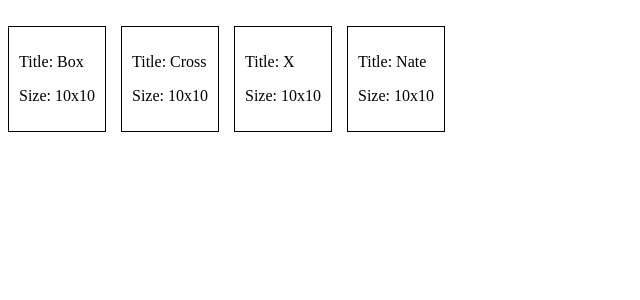
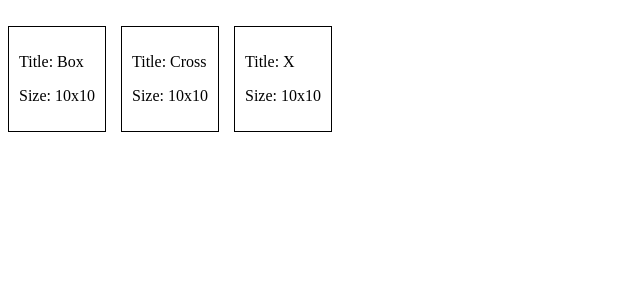
Before and after one commit to carmstrong070/Pictogram, a Next.js app in the folder gui/: page / in a window 1280 px wide. Shown: the top 300 px of the page, without its empty margins (0-640 px from the left). Built offline with nearby package versions, Linux system fonts and the light colour scheme.

Commit message:
Refined click and drag logic inside of handleMouseUp, removed Nate

```diff
--- a/gui/src/content/puzzles.js
+++ b/gui/src/content/puzzles.js
@@ -52,24 +52,6 @@ const puzzleList = [
       [1, 0, 0, 0, 0, 0, 0, 0, 0, 1]
     ],
     hint: "X"
-  },
-  {
-      id: 4,
-      title: "Nate",
-      size: 10,
-      solution: [
-        [1, 0, 0, 0, 1, 0, 1, 1, 1, 0],
-        [1, 1, 0, 0, 1, 0, 0, 1, 0, 0],
-        [1, 0, 1, 0, 1, 0, 0, 1, 0, 0],
-        [1, 0, 0, 1, 1, 0, 0, 1, 0, 0],
-        [1, 0, 0, 0, 1, 0, 1, 1, 1, 0],
-        [1, 1, 1, 1, 1, 1, 1, 1, 1, 1],
-        [1, 0, 0, 0, 0, 1, 0, 0, 0, 0],
-        [1, 0, 1, 1, 1, 1, 0, 1, 1, 1],
-        [1, 0, 0, 0, 1, 1, 0, 0, 0, 1],
-        [1, 1, 1, 1, 1, 1, 1, 1, 1, 1]
-      ],
-      hint: "Slur"
   }
 ];
 
--- a/gui/src/pages/index.js
+++ b/gui/src/pages/index.js
@@ -17,6 +17,34 @@ const index = () => {
     }
   }, [puzzleProgress])
 
+
+  const handleClick = (button, startValue, endValue, currentPuzzle, columnIndex, rowIndex) => {
+    let currentCell = currentPuzzle[rowIndex][columnIndex]
+
+    // Left click logic
+    if (button === 0) {
+      if (currentCell === 0 && startValue !== 1 || startValue === 0 && endValue === 1 && currentCell !== 2) {
+        currentPuzzle[rowIndex][columnIndex] = 1
+      }
+      else if (endValue === 1 && currentCell !== 2 || startValue === 1 && currentCell === 1) {
+        currentPuzzle[rowIndex][columnIndex] = 0
+      }
+    }
+
+    // Right click logic
+    else if (button === 2) {
+      if (startValue === 0 && currentCell !== 1 || startValue === 0 && endValue === 0 && currentCell !== 1) {
+        currentPuzzle[rowIndex][columnIndex] = 2
+      }
+      else if (startValue === 1 && endValue !== 2 && currentCell === 1 || startValue === 2 && endValue === 0 && currentCell !== 1) {
+        currentPuzzle[rowIndex][columnIndex] = 0
+      }
+      else if (startValue === 2 && endValue === 2 && currentCell === 2 || startValue === 1 && endValue === 1 && currentCell === 1) {
+        currentPuzzle[rowIndex][columnIndex] = 0
+      }
+    }
+  }
+
   const handleMouseDown = (e, value, columnIndex, rowIndex) => {
     e.preventDefault()
     setMouseDownPosition({
@@ -24,43 +52,6 @@ const index = () => {
       row: rowIndex,
       initialValue: value
     })
-  }
-
-  const handleClick = (button, startValue, endValue, currentPuzzle, columnIndex, rowIndex) => {
-    let currentCell = currentPuzzle[rowIndex][columnIndex]
-
-    // Left click logic
-    if (button === 0) {
-      if (currentCell === 0) {
-        currentPuzzle[rowIndex][columnIndex] = 1
-      }
-      else if (startValue === 0 && endValue === 1 && currentCell !== 2) {
-        currentPuzzle[rowIndex][columnIndex] = 1
-      }
-      else if (endValue === 1 && currentCell !== 2) {
-        currentPuzzle[rowIndex][columnIndex] = 0
-      }
-    }
-
-    // Right click logic
-    else if (button === 2) {
-      if (startValue === 0 && endValue === 0 && currentCell !== 1) {
-        currentPuzzle[rowIndex][columnIndex] = 2
-        console.log("1st case")
-      }
-      else if (startValue === 0 && endValue === 0 && currentCell === 1) {
-        currentPuzzle[rowIndex][columnIndex] = 1
-        console.log("2nd case")
-      }
-      else if (startValue === 0 && endValue === 2 && currentCell !== 1 || startValue === 0 && endValue === 2 && currentCell !== 1) {
-        currentPuzzle[rowIndex][columnIndex] = 2
-        console.log("3rd case")
-      }
-      else if (currentCell === 2 && startValue !== 1 && endValue !== 1 || currentCell === 1) {
-        currentPuzzle[rowIndex][columnIndex] = 0
-        console.log("4th case")
-      }
-    }
   }
 
   const handleMouseUp = (e, value, columnIndex, rowIndex) => {
```
Lines whose indentation alone changed are shown as unchanged.
